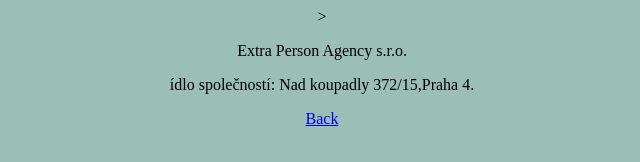
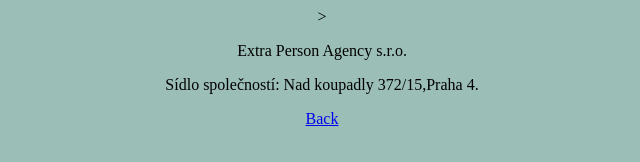
Before and after one commit to rorelti/EPAgency, a plain HTML site: page contact.html in a window 1280 px wide. Shown: the full height of the page, 318-958 px from the left. Drawn offline with Linux system fonts and the light colour scheme.

Commit message:
Update contact.html

```diff
--- a/contact.html
+++ b/contact.html
@@ -9,7 +9,7 @@
   <div class="contact_info">
 
   >  <p>Extra Person Agency s.r.o.</p>
-    <p> ídlo společností: Nad koupadly 372/15,Praha 4.</p>
+    <p> Sídlo společností: Nad koupadly 372/15,Praha 4.</p>
     <a href="index.html">Back</a>
     </div>
   </body>
```
